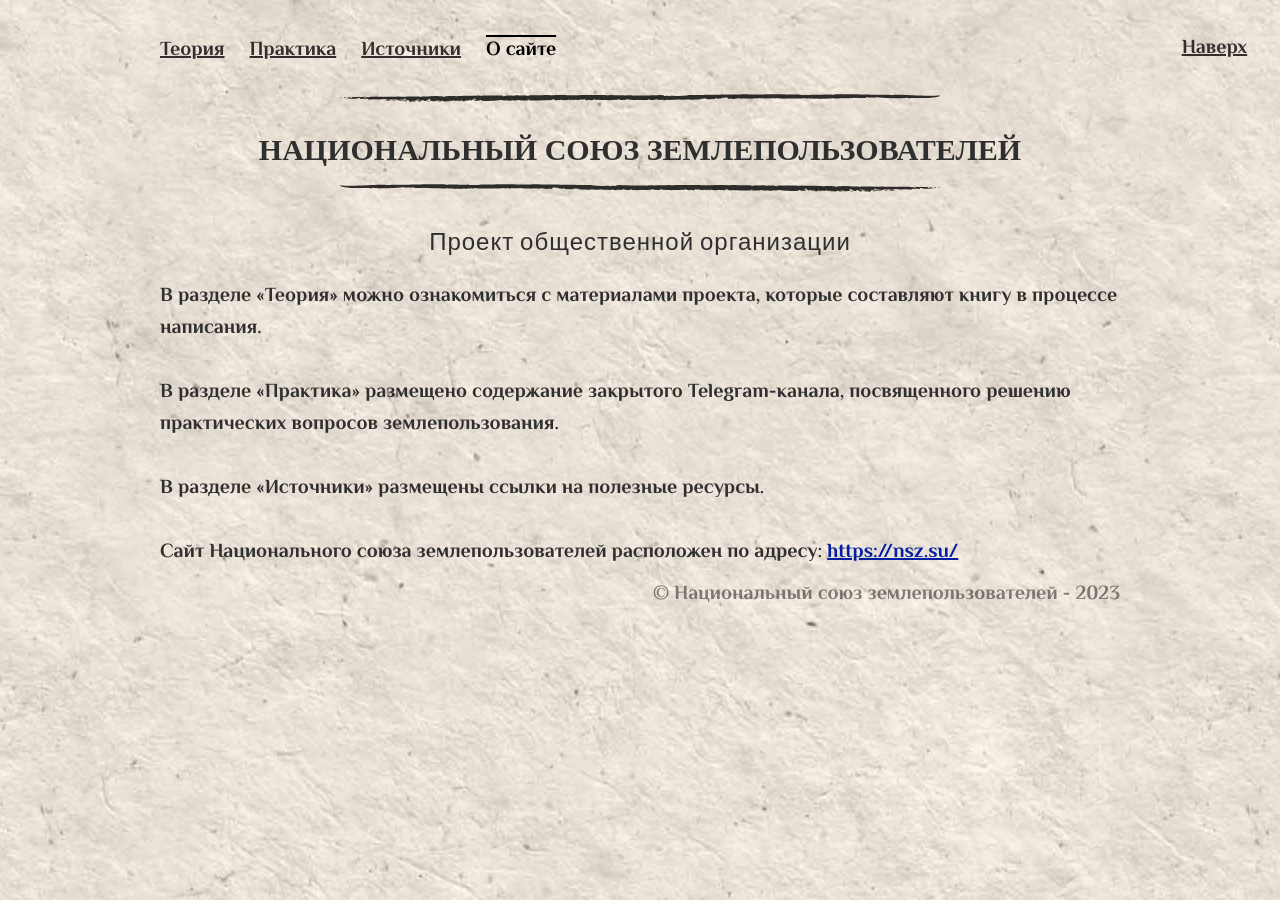
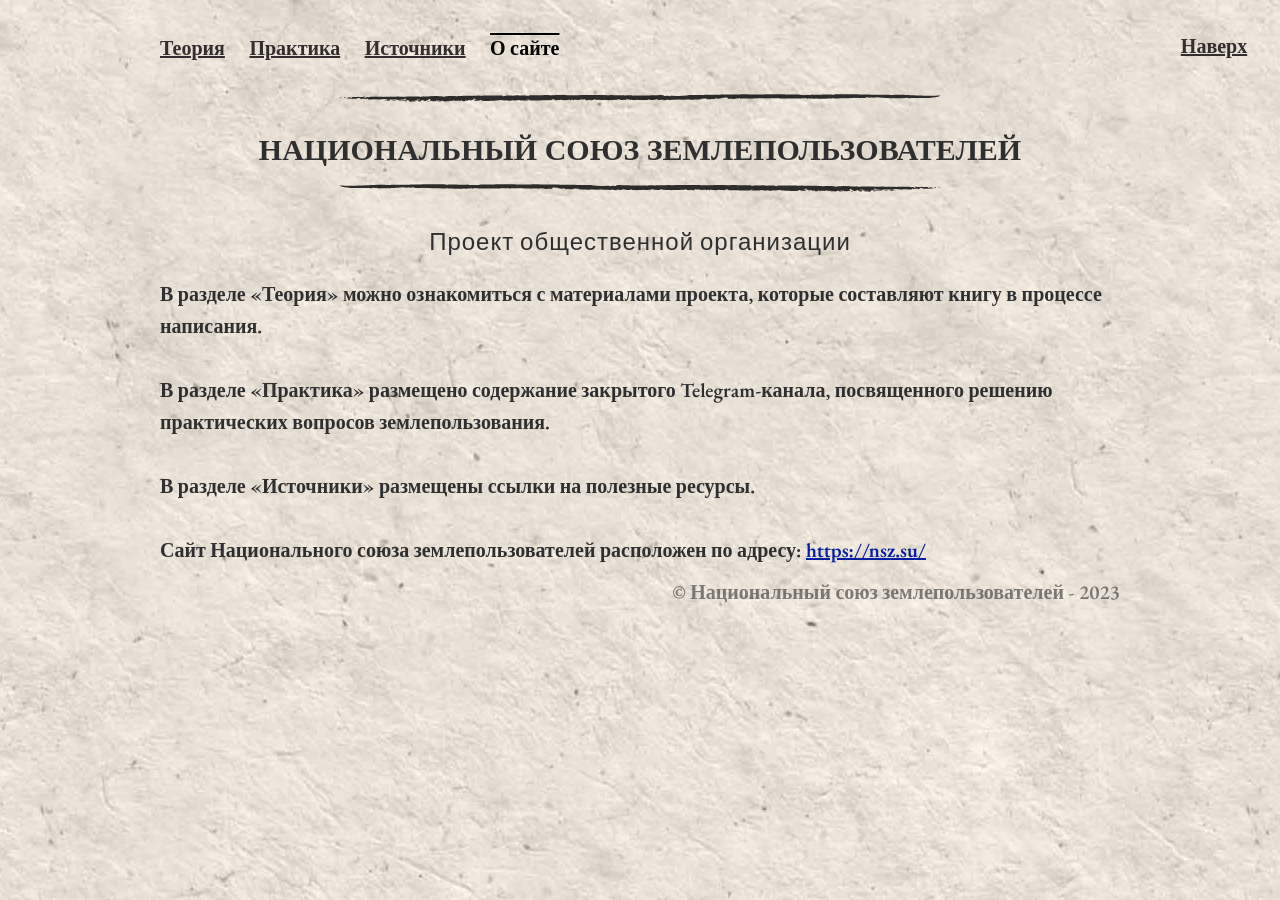
Before and after one commit to SergSi/land-use-art, a Jekyll site: the page built from index.md, in a window 1280 px wide. Built offline with Jekyll 4.4.1, drawn with Linux system fonts in a browser that asks for light colours; some web fonts are replaced.

Commit message:
Update skeleton.css

```diff
--- a/assets/css/skeleton.css
+++ b/assets/css/skeleton.css
@@ -140,7 +140,7 @@ body {
   line-height: 1.6;
   font-weight: 600;
   font-family: 'Philosopher', sans-serif;
-  ont-family: 'EB Garamond', serif;
+  font-family: 'EB Garamond', serif;
 
 }
 
```
